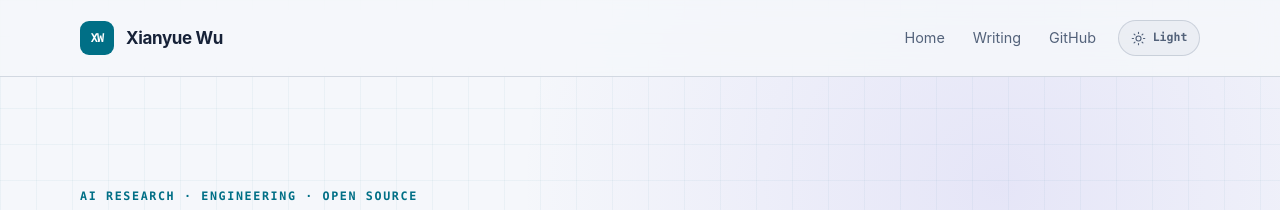
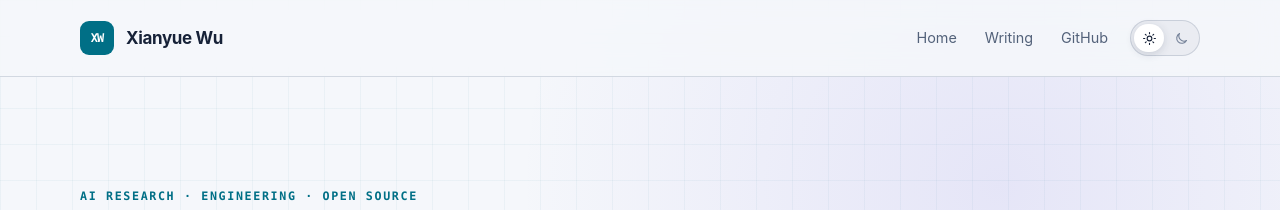
Before and after one commit to mousewu/mousewu.github.io, a Jekyll site: the page built from index.md, in a window 1280 px wide. Shown: the top 210 px of the page. Built offline with Jekyll 4.4.1, drawn with Linux system fonts in a browser that asks for light colours.

Commit message:
Redesign and harden color theme picker

```diff
--- a/_layouts/default.html
+++ b/_layouts/default.html
@@ -17,8 +17,8 @@
       })();
     </script>
     <link rel="icon" type="image/svg+xml" href="{{ '/assets/favicon.svg' | relative_url }}">
-    <link rel="stylesheet" href="{{ '/assets/css/site.css' | relative_url }}">
-    <script src="{{ '/assets/js/theme.js' | relative_url }}" defer></script>
+    <link rel="stylesheet" href="{{ '/assets/css/site.css' | relative_url }}?v=3">
+    <script src="{{ '/assets/js/theme.js' | relative_url }}?v=3" defer></script>
   </head>
   <body>
     <a class="skip-link" href="#content">Skip to content</a>
@@ -34,16 +34,19 @@
             <a href="{{ '/writing/' | relative_url }}">Writing</a>
             <a href="https://github.com/mousewu" rel="me">GitHub</a>
           </nav>
-          <button class="theme-toggle" type="button" data-theme-toggle aria-label="Switch color theme">
-            <svg class="theme-icon theme-icon-sun" viewBox="0 0 24 24" aria-hidden="true">
-              <circle cx="12" cy="12" r="4"></circle>
-              <path d="M12 2v2M12 20v2M4.93 4.93l1.42 1.42M17.65 17.65l1.42 1.42M2 12h2M20 12h2M4.93 19.07l1.42-1.42M17.65 6.35l1.42-1.42"></path>
-            </svg>
-            <svg class="theme-icon theme-icon-moon" viewBox="0 0 24 24" aria-hidden="true">
-              <path d="M20.5 14.2A8.5 8.5 0 0 1 9.8 3.5 8.5 8.5 0 1 0 20.5 14.2Z"></path>
-            </svg>
-            <span data-theme-label>Theme</span>
-          </button>
+          <div class="theme-picker" role="group" aria-label="Color theme">
+            <button class="theme-option" type="button" data-theme-option="light" aria-label="Use light theme" aria-pressed="false">
+              <svg viewBox="0 0 24 24" aria-hidden="true">
+                <circle cx="12" cy="12" r="3.75"></circle>
+                <path d="M12 2.5v2M12 19.5v2M4.5 12h-2M21.5 12h-2M5.28 5.28l1.42 1.42M17.3 17.3l1.42 1.42M18.72 5.28 17.3 6.7M6.7 17.3l-1.42 1.42"></path>
+              </svg>
+            </button>
+            <button class="theme-option" type="button" data-theme-option="dark" aria-label="Use dark theme" aria-pressed="false">
+              <svg viewBox="0 0 24 24" aria-hidden="true">
+                <path d="M20 15.2A8.3 8.3 0 0 1 8.8 4a8.3 8.3 0 1 0 11.2 11.2Z"></path>
+              </svg>
+            </button>
+          </div>
         </div>
       </div>
     </header>
--- a/assets/css/site.css
+++ b/assets/css/site.css
@@ -32,6 +32,9 @@
   --code-bg: rgba(126,231,255,.07);
   --pre-bg: #060b15;
   --shadow: rgba(0,0,0,.28);
+  --picker-bg: rgba(255,255,255,.035);
+  --picker-active: rgba(126,231,255,.14);
+  --picker-shadow: rgba(0,0,0,.26);
   --shell: min(1120px, calc(100% - 40px));
   --narrow: min(780px, calc(100% - 40px));
 }
@@ -70,6 +73,9 @@ html[data-theme="light"] {
   --code-bg: rgba(0,111,134,.07);
   --pre-bg: #edf2f8;
   --shadow: rgba(27,43,68,.13);
+  --picker-bg: rgba(23,34,56,.045);
+  --picker-active: #ffffff;
+  --picker-shadow: rgba(27,43,68,.16);
 }
 
 * { box-sizing: border-box; }
@@ -104,12 +110,12 @@ img { display: block; max-width: 100%; height: auto; }
 .site-nav { display: flex; gap: 28px; font-size: 0.9rem; }
 .site-nav a { color: var(--muted); text-decoration: none; }
 .site-nav a:hover, .site-nav a:focus-visible { color: var(--accent); }
-.theme-toggle { display: inline-flex; align-items: center; justify-content: center; gap: 7px; min-width: 82px; height: 36px; padding: 0 11px; color: var(--muted); border: 1px solid var(--line); border-radius: 999px; background: var(--secondary-button); font: 700 .72rem/1 ui-monospace, SFMono-Regular, Menlo, monospace; cursor: pointer; }
-.theme-toggle:hover, .theme-toggle:focus-visible { color: var(--ink); border-color: var(--accent); outline: none; }
-.theme-icon { width: 15px; height: 15px; fill: none; stroke: currentColor; stroke-linecap: round; stroke-linejoin: round; stroke-width: 1.8; }
-.theme-icon-sun { display: none; }
-html[data-theme="light"] .theme-icon-sun { display: block; }
-html[data-theme="light"] .theme-icon-moon { display: none; }
+.theme-picker { display: grid; grid-template-columns: repeat(2, 30px); gap: 2px; padding: 3px; border: 1px solid var(--line); border-radius: 999px; background: var(--picker-bg); }
+.theme-option { display: grid; place-items: center; width: 30px; height: 28px; padding: 0; color: var(--faint); border: 0; border-radius: 999px; background: transparent; cursor: pointer; }
+.theme-option svg { width: 15px; height: 15px; fill: none; stroke: currentColor; stroke-linecap: round; stroke-linejoin: round; stroke-width: 1.75; }
+.theme-option:hover { color: var(--ink); }
+.theme-option:focus-visible { outline: 2px solid var(--accent); outline-offset: 2px; }
+.theme-option[aria-pressed="true"] { color: var(--ink); background: var(--picker-active); box-shadow: 0 2px 8px var(--picker-shadow); }
 
 .hero { display: grid; grid-template-columns: minmax(0, 1.4fr) minmax(300px, 0.6fr); gap: 76px; align-items: end; padding-block: 112px 104px; }
 .eyebrow, .card-kicker, .signal-label { margin: 0 0 18px; color: var(--accent); font: 700 0.73rem/1.2 ui-monospace, SFMono-Regular, Menlo, monospace; letter-spacing: 0.14em; text-transform: uppercase; }
@@ -209,8 +215,6 @@ html[data-theme="light"] .theme-icon-moon { display: none; }
   .brand > span:last-child { display: none; }
   .site-nav { gap: 17px; font-size: .83rem; }
   .header-actions { gap: 11px; }
-  .theme-toggle { min-width: 36px; width: 36px; padding: 0; }
-  .theme-toggle span { position: absolute; width: 1px; height: 1px; padding: 0; margin: -1px; overflow: hidden; clip: rect(0, 0, 0, 0); white-space: nowrap; border: 0; }
   .hero { padding-block: 64px; }
   .hero h1 { font-size: 3.15rem; }
   .hero-actions { align-items: stretch; flex-direction: column; }
--- a/assets/js/theme.js
+++ b/assets/js/theme.js
@@ -1,8 +1,7 @@
 (() => {
   const storageKey = 'xw-theme';
   const root = document.documentElement;
-  const toggle = document.querySelector('[data-theme-toggle]');
-  const label = document.querySelector('[data-theme-label]');
+  const options = document.querySelectorAll('[data-theme-option]');
   const themeColor = document.querySelector('meta[name="theme-color"]');
   const systemTheme = window.matchMedia('(prefers-color-scheme: light)');
 
@@ -13,16 +12,16 @@
       try { localStorage.setItem(storageKey, theme); } catch { /* Preference remains active for this page. */ }
     }
 
-    const nextTheme = theme === 'dark' ? 'light' : 'dark';
-    if (label) label.textContent = theme === 'light' ? 'Light' : 'Dark';
-    if (toggle) toggle.setAttribute('aria-label', `Switch to ${nextTheme} theme`);
+    options.forEach((option) => {
+      option.setAttribute('aria-pressed', String(option.dataset.themeOption === theme));
+    });
     if (themeColor) themeColor.content = theme === 'dark' ? '#080d19' : '#f5f7fb';
   }
 
   applyTheme(root.dataset.theme || (systemTheme.matches ? 'light' : 'dark'));
 
-  toggle?.addEventListener('click', () => {
-    applyTheme(root.dataset.theme === 'dark' ? 'light' : 'dark', true);
+  options.forEach((option) => {
+    option.addEventListener('click', () => applyTheme(option.dataset.themeOption, true));
   });
 
   systemTheme.addEventListener('change', (event) => {
```
